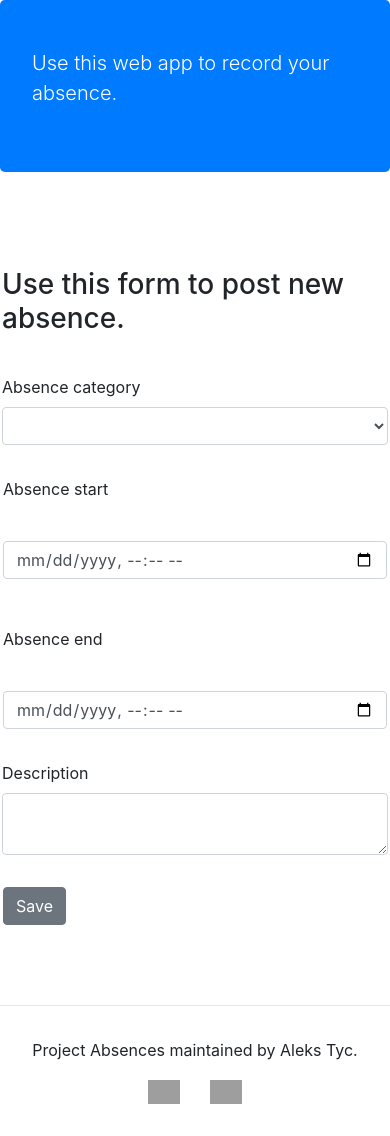
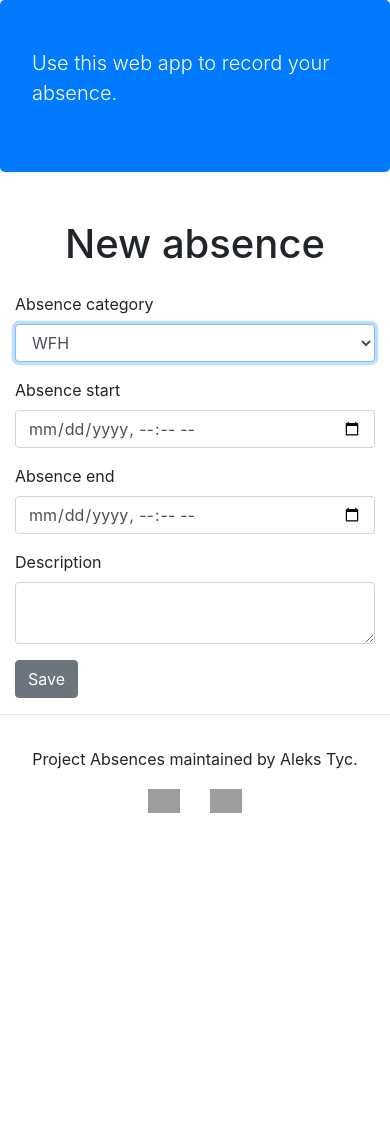
Before and after one commit to AleksanderTyc/eksperyment-absences, a Flask app: template app/applogic/templates/applogic/new_absence.html in a window 390 px wide. Shown: the part 56-1192 px from the top of the page. After the commit the page ends 869 px from the top, so only its background shows below. Run offline with Flask 2, Linux system fonts and the light colour scheme; tables that the repository leaves empty hold one stand-in row (values such as "Sample post"); the template is opened without the code that fills it: values that come from a table or form of the project are taken from there, most other values are stand-ins (such as "Sample title", 1, 10 or a date in 2020); lists and menus that the app fills with data are empty; some libraries are stand-ins or nearby versions; grey boxes are pictures that could not be loaded.

Commit message:
Forms upgrade to BS4 - applogic
Show absences, new absence, edit profile - upgrade to BS4.
New absence does not work on mobile - datetime-local is populated differently, moment validation failed.
Buttons on index page, when viewed in reduced width, have no y-margin/padding.
TODO: manager functions.

```diff
--- a/app/applogic/routes.py
+++ b/app/applogic/routes.py
@@ -47,7 +47,7 @@ def route_edit_own_profile():
     bazadanych.session.commit()
     flask.flash( "User profile updated" )
     return flask.redirect( flask.url_for( "applogic.route_headpage" ) )
-  return flask.render_template( "applogic/edit_profile.html", title = "Edit own profile", form = formatka, editablefields = pola_do_edycji )
+  return flask.render_template( "applogic/edit_profile.html", title = "Edit own profile", user = uzytkownik, form = formatka, editablefields = pola_do_edycji )
 
 
 @application_logic.route( '/new_absence', methods = ['POST', 'GET'] )
--- a/app/applogic/templates/applogic/_tmpl_single_team_member.html
+++ b/app/applogic/templates/applogic/_tmpl_single_team_member.html
@@ -4,7 +4,7 @@
       <h4 class="card-title">{{ dep_report.name }} {{ dep_report.surname }}</h4>
       <p class="card-text">{{ dep_report.aboutme }}</p>
       <p>
-        <a href="#"><button type="button" class="btn btn-outline-secondary">Profile</button></a>
+        <a href="#"><button type="button" class="btn btn-outline-secondary">Edit</button></a>
         <a href="#"><button type="button" class="btn btn-outline-secondary">View absences</button></a>
         <a href="#"><button type="button" class="btn btn-outline-secondary">Download absences</button></a>
       </p>
--- a/app/applogic/templates/applogic/index.html
+++ b/app/applogic/templates/applogic/index.html
@@ -112,7 +112,7 @@
         <button type="button" class="btn btn-primary">Learn More</button>
       <a href="#"><button class="btn btn-outline-secondary btn-lg">Web hosting</button></a>
 -->
-        <a href="{{ url_for( 'applogic.route_edit_own_profile' ) }}"><button class="btn btn-outline-secondary">Update</button></a>
+        <a href="{{ url_for( 'applogic.route_edit_own_profile' ) }}"><button class="btn btn-outline-secondary">Edit</button></a>
         <a href="{{ url_for( 'auth.route_password_change' ) }}"><button class="btn btn-outline-secondary">Change password</button></a>
       </p>
     </div>
--- a/app/applogic/templates/applogic/new_absence.html
+++ b/app/applogic/templates/applogic/new_absence.html
@@ -4,55 +4,51 @@
 
 {% block absence_content %}
 <script src="/static/js/timestamps_in_forms.js"></script>
-<div class="row">
-  <div class="col-sm-3">
+<div class="container-fluid">
+  <div class="row welcome text-center">
+    <div class="col-12">
+      <h1 class="display-8">New absence</h1>
     </div>
-  <div class="col-sm-9">
-    <div class="row">
-      <div class="col-sm-9">
-        <h3>Use this form to post new absence.</h3>
+    <hr>
   </div>
 </div>
-    <div class="row">
-      <div class="col-sm-9">
-
+<div class="container">
         <form action="" method="post" class="form" role="form" novalidate>
           {{ form.hidden_tag() }}
-          {{ render_field( form.choice_category, form_type = "horizontal", horizontal_columns=('lg', 3, 9) ) }}
 
-          <div class="form-group row required">
+    <div class="form-group">
+                <label class="form-control-label" for="choice_category">Absence category</label>
+                <select class="form-control" id="choice_category" name="choice_category" autofocus>
+                  <option selected value="1">WFH</option>
+                  <option value="2">PERS</option>
+                  <option value="3">MED</option>
+                  <option value="4">SCHR</option>
+                </select>
+    </div>
+
+    <div class="form-group">
             <input class="form-control" id="ts_absence_start" name="ts_absence_start" required type="hidden" value="{{ form.ts_absence_start.data }}">
-            <label class="form-control-label col-lg-3" for="ts_absence_start">Absence start</label>
-            <div class=" col-lg-9">
+            <label class="form-control-label" for="ts_absence_start">Absence start</label>
             <input onchange="date_start_vis_changed()" class="form-control" id="ts_absence_start_vis" name="ts_absence_start_vis" required type="datetime-local" value="">
             <div class="invalid-feedback" id="errMsgStart"></div>
     </div>
-          </div>
 
-          <div class="form-group row required">
+    <div class="form-group">
             <input class="form-control" id="ts_absence_end" name="ts_absence_end" required type="hidden" value="{{ form.ts_absence_end.data }}">
-            <label class="form-control-label col-lg-3" for="ts_absence_end">Absence end</label>
-            <div class=" col-lg-9">
+            <label class="form-control-label" for="ts_absence_end">Absence end</label>
             <input onchange="date_end_vis_changed()" class="form-control" id="ts_absence_end_vis" name="ts_absence_end_vis" required type="datetime-local" value="">
             <div class="invalid-feedback" id="errMsgEnd"></div>
     </div>
+
+    <div class="form-group">
+            <label class="form-control-label" for="description">Description</label>
+            <textarea class="form-control" id="description" name="description"></textarea>
     </div>
 
-          {{ render_field( form.description, form_type = "horizontal", horizontal_columns=('lg', 3, 9) ) }}
-
-          <div class="form-group row">
-            <div class="offset-lg-3 col-lg-9">
+    <div class="form-group">
             <input class="btn btn-secondary btn-md" id="submit" name="submit" type="submit" onclick="return validateNewAbsence()" value="Save">
     </div>
-          </div>
-          {# render_field( form.submit, form_type = "horizontal", horizontal_columns=('lg', 3, 9) ) #}
-
         </form>
-        {# render_form( form, form_type = "horizontal", horizontal_columns=('lg', 3, 9), novalidate = True ) #}
-
-      </div>
-    </div>
-  </div>
 </div>
 <script>
   zaladowaneBody();
--- a/app/applogic/templates/applogic/show_absences.html
+++ b/app/applogic/templates/applogic/show_absences.html
@@ -6,7 +6,7 @@
 <div class="container-fluid">
   <div class="row welcome text-center">
     <div class="col-12">
-      <h1 class="display-8">User {{ user.name }} {{ user.surname }} absences</h1>
+      <h1 class="display-8">User {{ user.name }} {{ user.surname }} - absences</h1>
     </div>
     <hr>
   </div>
--- a/app/templates/base.html
+++ b/app/templates/base.html
@@ -40,9 +40,10 @@
             {% if current_user.is_authenticated %}
               {{ render_nav_item( 'applogic.route_new_absence', 'New absence') }}
               {{ render_nav_item( 'applogic.route_show_own_absences', 'View absences') }}
+              {{ render_nav_item( 'applogic.route_export_absences', 'Download absences') }}
               {{ render_nav_item( 'applogic.route_edit_own_profile', 'Edit Profile') }}
               {{ render_nav_item( 'auth.route_password_change', 'Change password') }}
-              {{ render_nav_item( 'auth.route_signout', 'Log off') }}
+              {{ render_nav_item( 'auth.route_signout', '(' +current_user.username + ') Log off') }}
             {% else %}
               {{ render_nav_item('auth.route_signin', 'Log on') }}
             {% endif %}
```
Also changed, not shown: app/applogic/templates/applogic/edit_profile.html (+58 -20 lines), app/auth/templates/auth/signin (another copy).html (deleted, +0 -48 lines), app/auth/templates/auth/signin (copy).html (deleted, +0 -48 lines), app/templates/base (copy).html (deleted, +0 -90 lines). Lines whose indentation alone changed are shown as unchanged.
